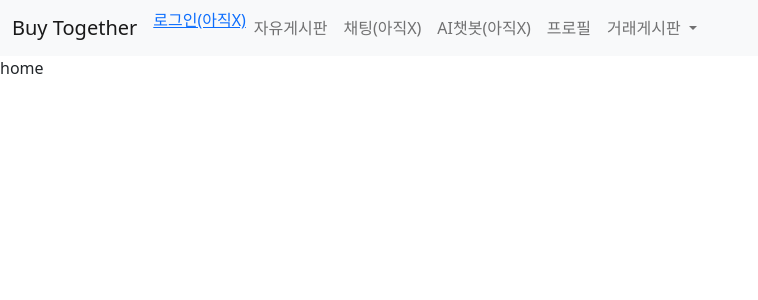
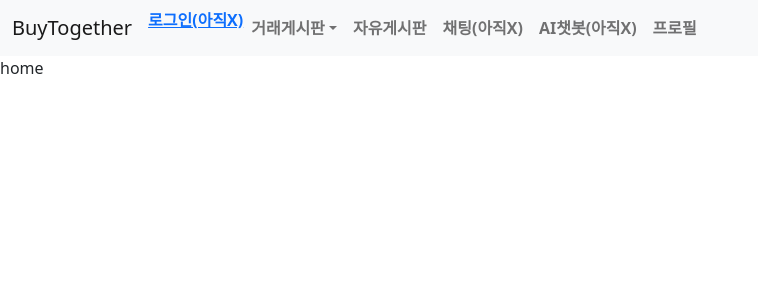
Before and after one commit to minsol1/buytogether, a Django app: page / in a window 1280 px wide. Shown: the top 300 px of the page, without its empty margins (0-758 px from the left). Run offline with Django 4.2, Linux system fonts and the light colour scheme; parts of the project's set-up code (start-up, migrations or seed data) failed here and were passed over.

Commit message:
김재현 0604

```diff
--- a/buyTogether/static/style.css
+++ b/buyTogether/static/style.css
@@ -46,3 +46,10 @@
 .purbd_detail_td {
     padding: 5px;
 }
+
+/* ---------nav---------- */
+.nav_change_color:hover {
+    color: palevioletred;
+}
+
+/* ---------create---------- */
--- a/buyTogether/templates/nav.html
+++ b/buyTogether/templates/nav.html
@@ -10,26 +10,9 @@
         <link rel="stylesheet"  type="text/css" href="{% static 'style.css' %}">
     </head>
     <body>
-    <!-- <a href="/">buytogether</a>
-    <ul class="navbar__menu">
-        {% if user.is_authenticated %}
-        <li><a href="{% url 'logout' %}">로그아웃</a></li>
-        {% else %}
-        <li><a href="/accounts">로그인(아직X)</a></li>
-        {% endif %}
-
-        <li><a href="/purhome">거래게시판</a></li>
-        <li><a href="/freehome">자유게시판</a></li>
-        <li><a href="">채팅(아직X)</a></li>
-        <li><a href="">AI챗봇(아직X)</a></li>
-        <li><a href="/profile">Profile</a></li>
-    </ul> -->
-    <!-- <div class="navImage">
-
-    </div> -->
     <nav class="navbar navbar-expand-md navbar-light bg-light">
         <div class="container-fluid">
-            <a class="navbar-brand" href="/home">Buy Together</a>
+            <a class="navbar-brand nav_change_color" href="/home">BuyTogether</a>
             <button class="navbar-toggler" type="button" data-bs-toggle="collapse" data-bs-target="#navbarSupportedContent" aria-controls="navbarSupportedContent" aria-expanded="false" aria-label="Toggle navigation">
                 <span class="navbar-toggler-icon"></span>
             </button>
@@ -37,41 +20,34 @@
                 <ul class="navbar-nav me-auto mb-2 mb-lg-0">
                     <li class="nav-item">
                         {% if user.is_authenticated %}
-                        <li><a href="{% url 'logout' %}">로그아웃</a></li>
+                        <li><a class="nav_change_color fw-bold" href="{% url 'logout' %}">로그아웃</a></li>
                         {% else %}
-                        <li><a href="/accounts">로그인(아직X)</a></li>
-                        {% endif %}
+                        <li><a class="nav_change_color fw-bold" href="/accounts">로그인(아직X)</a></li>
+                        {% endif %}</li>
+                    <li class="nav-item dropdown">
+                        <a class="nav-link dropdown-toggle nav_change_color fw-bold" href="" id="navbarDropdown" role="button" data-bs-toggle="dropdown" aria-expanded="false">
+                                거래게시판</a>
+                        <ul class="dropdown-menu" aria-labelledby="navbarDropdown">
+                            <li><a class="dropdown-item nav_change_color" href="/purhome">전체</a></li>
+                            <li><a class="dropdown-item nav_change_color" href="{% url 'category' 'necessity' %}">생필품</a></li>
+                            <li><a class="dropdown-item nav_change_color" href="{% url 'category' 'ott' %}">OTT</a></li>
+                            <li><a class="dropdown-item nav_change_color" href="{% url 'category' 'delivery' %}">배달</a></li>
+                            <!-- <li><hr class="dropdown-divider"></li> -->
+                            <li><a class="dropdown-item nav_change_color" href="{% url 'category' 'food' %}">식료품</a></li>
+                        </ul>
                     </li>
                     <li class="nav-item">
-                        <a class="nav-link" href="/freehome">자유게시판</a>
-                    </li>
+                        <a class="nav-link nav_change_color fw-bold" href="/freehome">자유게시판</a></li>
                     <li class="nav-item">
-                        <a class="nav-link" href="">채팅(아직X)</a>
-                    </li>
+                        <a class="nav-link nav_change_color fw-bold" href="">채팅(아직X)</a></li>
                     <li class="nav-item">
-                        <a class="nav-link" href="">AI챗봇(아직X)</a>
-                    </li>
+                        <a class="nav-link nav_change_color fw-bold" href="">AI챗봇(아직X)</a></li>
                     <li class="nav-item">
-                        <a class="nav-link" href="/profile">프로필</a>
-                    </li>
-                    <li class="nav-item dropdown">
-                        <a class="nav-link dropdown-toggle" href="" id="navbarDropdown" role="button" data-bs-toggle="dropdown" aria-expanded="false">
-                            거래게시판
-                </a>
-                <ul class="dropdown-menu" aria-labelledby="navbarDropdown">
-                  <li><a class="dropdown-item" href="/purhome">전체</a></li>
-                  <li><a class="dropdown-item" href="{% url 'category' 'necessity' %}">생필품</a></li>
-                  <li><a class="dropdown-item" href="{% url 'category' 'ott' %}">OTT</a></li>
-                  <li><a class="dropdown-item" href="{% url 'category' 'delivery' %}">배달</a></li>
-                  <!-- <li><hr class="dropdown-divider"></li> -->
-                  <li><a class="dropdown-item" href="{% url 'category' 'food' %}">식료품</a></li>
+                        <a class="nav-link nav_change_color fw-bold" href="/profile">프로필</a></li>
                 </ul>
-
-            </li>
-        </ul>
-          </div>
-        </div>
-      </nav>
+            </div>
+            </div>
+        </nav>
 
     {% block content %}
     {% endblock %}
```
Also changed, not shown: buyTogether/purbd/forms.py (+18 -0 lines), buyTogether/templates/purbd/create.html (+44 -21 lines), 1 other file.
